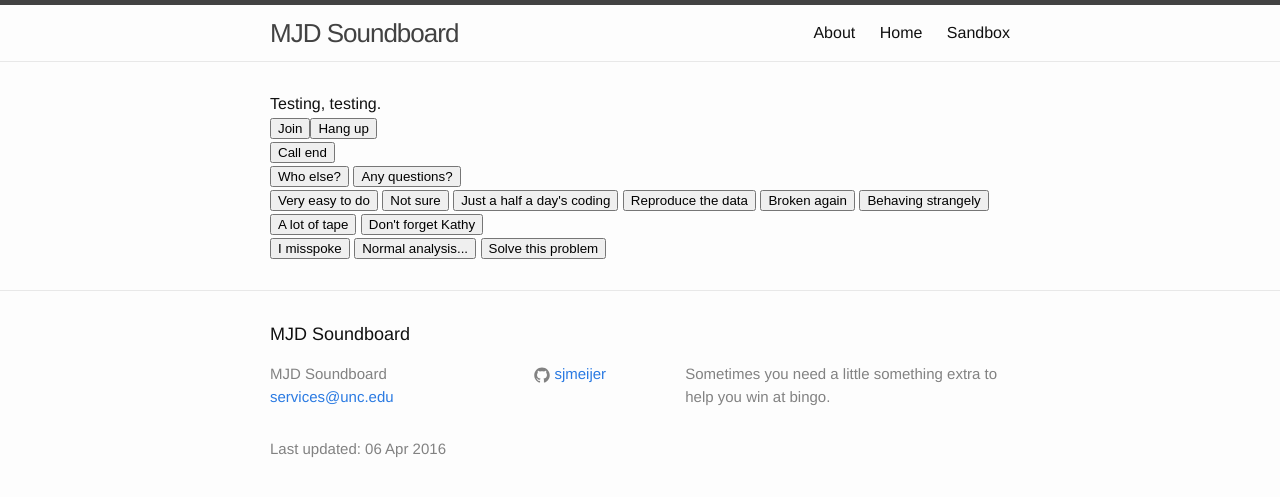
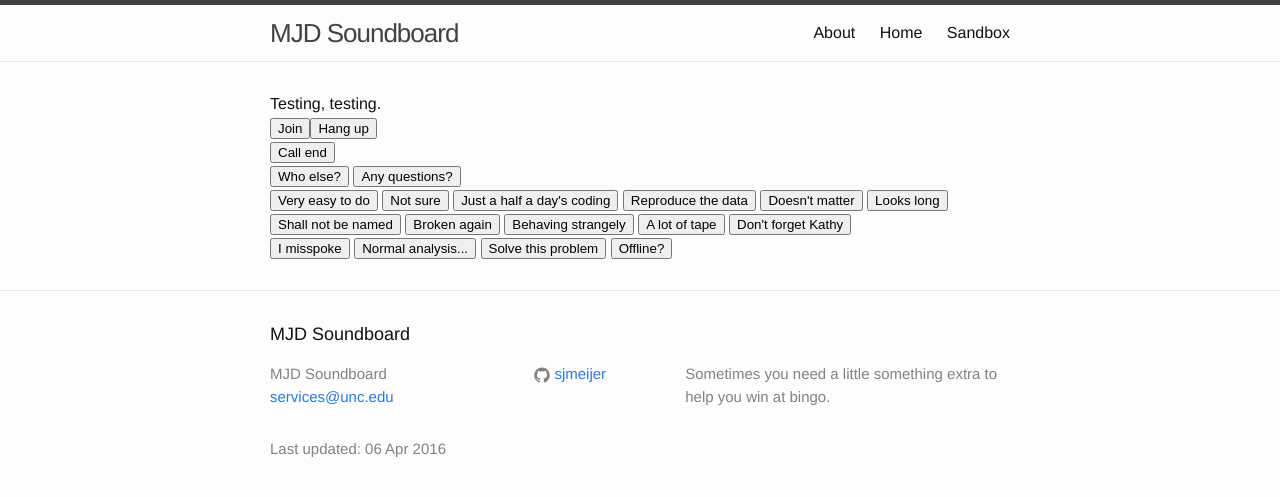
Before and after one commit to sjmeijer/mjdSounds, a Jekyll site: the page built from index.html, in a window 1280 px wide. Shown: the top 497 px of the page. Built offline with Jekyll 4.4.1, drawn with Linux system fonts in a browser that asks for light colours.

Commit message:
added audio

```diff
--- a/index.html
+++ b/index.html
@@ -14,14 +14,22 @@
 	<audio id="Very-easy" 		src="audio-sm/David_thats-very-easy-to-do.mp3"></audio>
 	<audio id="half-day"		src="audio-sm/David_just-half-a-days-coding.mp3"></audio>
 	<audio id="Not-sure" 		src="audio-sm/David_Well-Im-not-sure.mp3"></audio>
+	<audio id="Doesnt-matter"				src="audio-sm/DCR-That-doesnt-matter.mp3"></audio>
+
 	<audio id="David-reproduce" 		src="audio-sm/David_that-reproduces-the-data.mp3"></audio>
 	<audio id="CHY-questions" 	src="audio-sm/CHY_Any-questions-or-comments.mp3"></audio>
 	<audio id="HangupFull"		src="audio-sm/HangupFull.mp3"></audio>
 	<audio id="Keith-tape"		src="audio-sm/Keith_Theres-a-lot-of-tape-holding-it-together.mp3"></audio>
 	<audio id="Kathy-send"		src="audio-sm/KC_Send-that-to-me-too.mp3"></audio>
 
+	<audio id="VG-Looks-long"		src="audio-sm/VG_Looks-long-now.mp3"></audio>
+	<audio id="SE-not-named"		src="audio-sm/SE_He-who-shall-not-be-named.mp3"></audio>
+
+
 	<audio id="JFW-misspoke"	src="audio-sm/JFW_I-misspoke.mp3"></audio>
 	<audio id="JFW-Normal-analysis"	src="audio-sm/JFW_Normally-the-other-direction.mp3"></audio>
+	<audio id="JFW-solve"		src="audio-sm/JFW_Just-saying-weve-got-to-solve-this.mp3"></audio>
+	<audio id="JFW-offline"		src="audio-sm/JFW_Talk-to-david-offline.mp3"></audio>
 	<audio id="JFW-solve"		src="audio-sm/JFW_Just-saying-weve-got-to-solve-this.mp3"></audio>
 
 
@@ -49,7 +57,13 @@
  	<button onclick="document.getElementById('Very-easy').play()">Very easy to do</button>
  	<button onclick="document.getElementById('Not-sure').play()">Not sure</button>
  	<button onclick="document.getElementById('half-day').play()">Just a half a day's coding</button>
- 	<button onclick="document.getElementById('David-reproduce').play()">Reproduce the data</button>
+	<button onclick="document.getElementById('David-reproduce').play()">Reproduce the data</button>
+	<button onclick="document.getElementById('Doesnt-matter').play()">Doesn't matter</button>
+
+	<button onclick="document.getElementById('VG-Looks-long').play()">Looks long</button>
+	<button onclick="document.getElementById('SE-not-named').play()">Shall not be named</button>
+
+
 
  	<button onclick="document.getElementById('Jason-Broken').play()">Broken again</button>
  	<button onclick="document.getElementById('Jason-strangely').play()">Behaving strangely</button>
@@ -61,6 +75,9 @@
  	<button onclick="document.getElementById('JFW-misspoke').play()">I misspoke</button>
  	<button onclick="document.getElementById('JFW-Normal-analysis').play()">Normal analysis...</button>
  	<button onclick="document.getElementById('JFW-solve').play()">Solve this problem</button>
+	<button onclick="document.getElementById('JFW-offline').play()">Offline?</button>
+
+
     <!--
 -->
 
```
